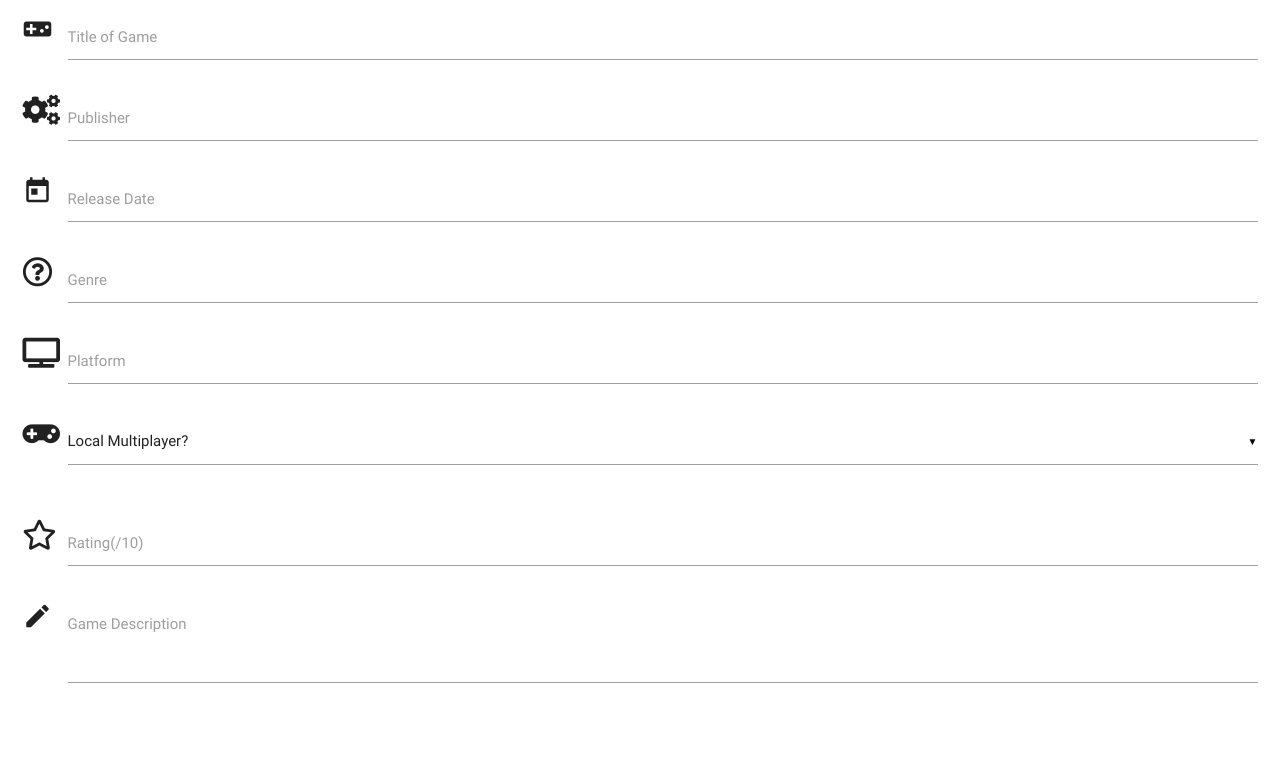
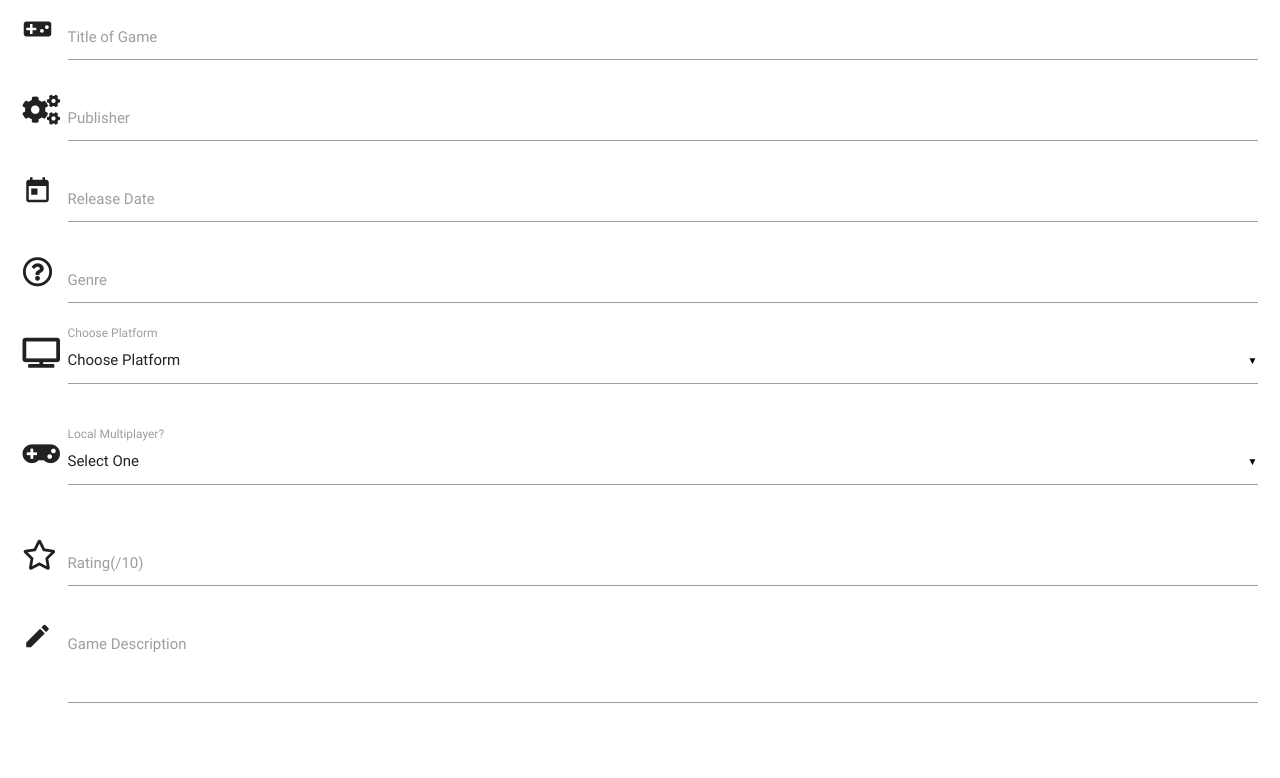
Before and after one commit to djjtyn/WhatGame, a Flask app: page /add_review in a window 1280 px wide. Shown: the part 89-867 px from the top of the page. Before the commit the page ends 772 px from the top, so only its background shows below. Run offline with Flask 2, Linux system fonts and the light colour scheme; data that the repository does not hold is empty; some libraries are stand-ins or nearby versions.

Commit message:
platform select option added to add task form

```diff
--- a/app.py
+++ b/app.py
@@ -22,7 +22,7 @@ def view_games():
 
 @app.route('/add_review')
 def add_review():
-    return render_template("addreview.html", games = list(mongo.db.games.find()))
+    return render_template("addreview.html", platforms = list(mongo.db.platforms.find()))
 
 
 if __name__ == '__main__':
--- a/templates/addreview.html
+++ b/templates/addreview.html
@@ -26,20 +26,27 @@
           <input id="genre" name="genre" type="text" class="validate">
           <label for="genre">Genre</label>
         </div><!--genre-->
-        <div class="input-field col s12">
-          <i class="fas fa-tv prefix"></i>
-          <input id="platform" name="platform" type="text" class="validate">
-          <label for="platform">Platform</label>
+        <div class="row">
+          <div class="input-field col s12">
+            <i class="fas fa-tv prefix"></i>
+              <select id="platform" name="platform">
+                  <option value="" disabled selected>Choose Platform</option>
+                  {% for platform in platforms %}
+                  <option value="{{platform.platform_name}}">{{platform.platform_name}}</option>
+                  {% endfor %}
+              </select>
+              <label>Choose Platform</label>
+          </div>
         </div><!--platform-->
         <div class="row">
         <div class="input-field col s12" id="multiplayer">
           <i class="fas fa-gamepad prefix"></i>
           <select id="multiplayer" name="multiplayer">
-                  <option value="" disabled selected>Local Multiplayer?</option>
-                  <option value="multiplayer_yes">Yes</option>
-                  <option value="multiplayer_no">No</option>
-          <label for="multiplayer">Local Multiplayer?</label>
+            <option value="" disabled selected>Select One</option>
+            <option value="multiplayer_yes">Yes</option>
+            <option value="multiplayer_no">No</option>
           </select>
+          <label>Local Multiplayer?</label>
           </div>
         </div><!--multiplayer-->
          <div class="input-field col s12">
--- a/templates/base.html
+++ b/templates/base.html
@@ -25,7 +25,7 @@
     document.getElementById("calender").addEventListener("click", function(e) {
 	e.stopPropagation();
 });
-  $("select").addEventListener("click", function(e) {
+  document.getElementById("multiplayer").addEventListener("click", function(e) {
 	e.stopPropagation();
 });
     </script>
```
